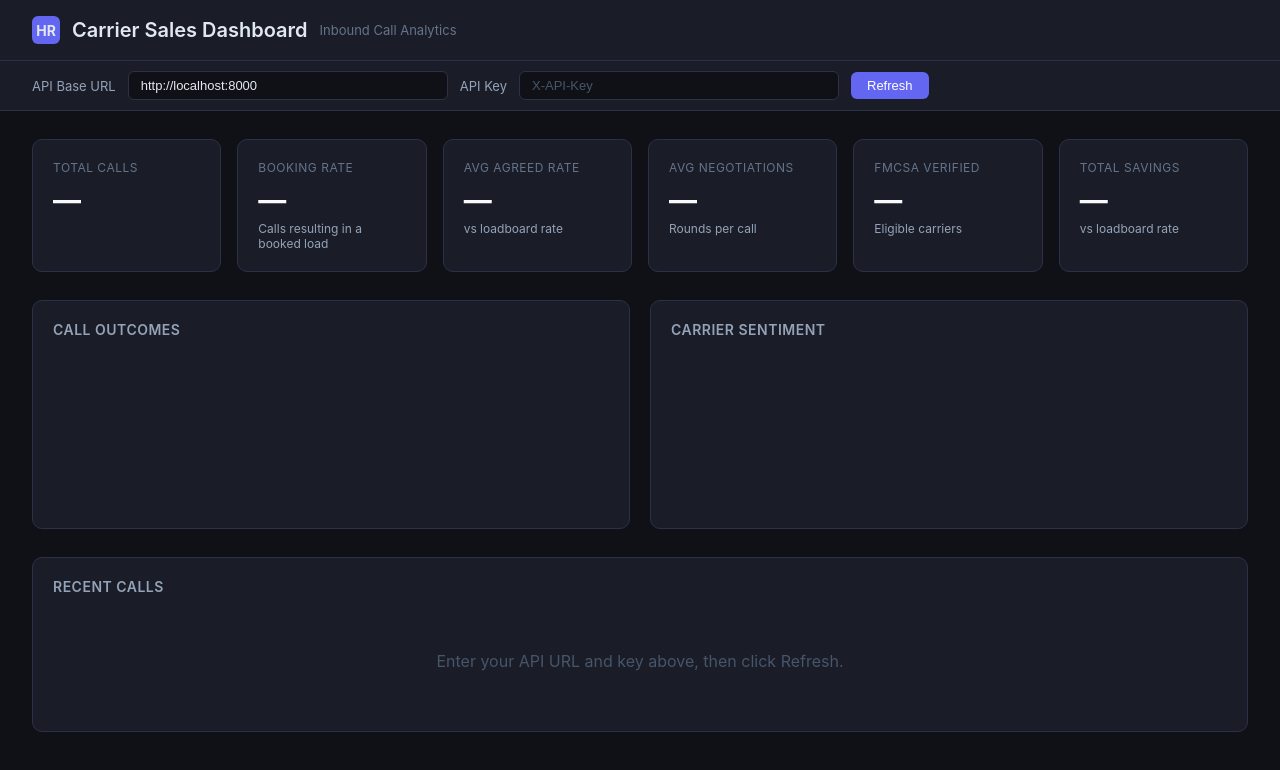
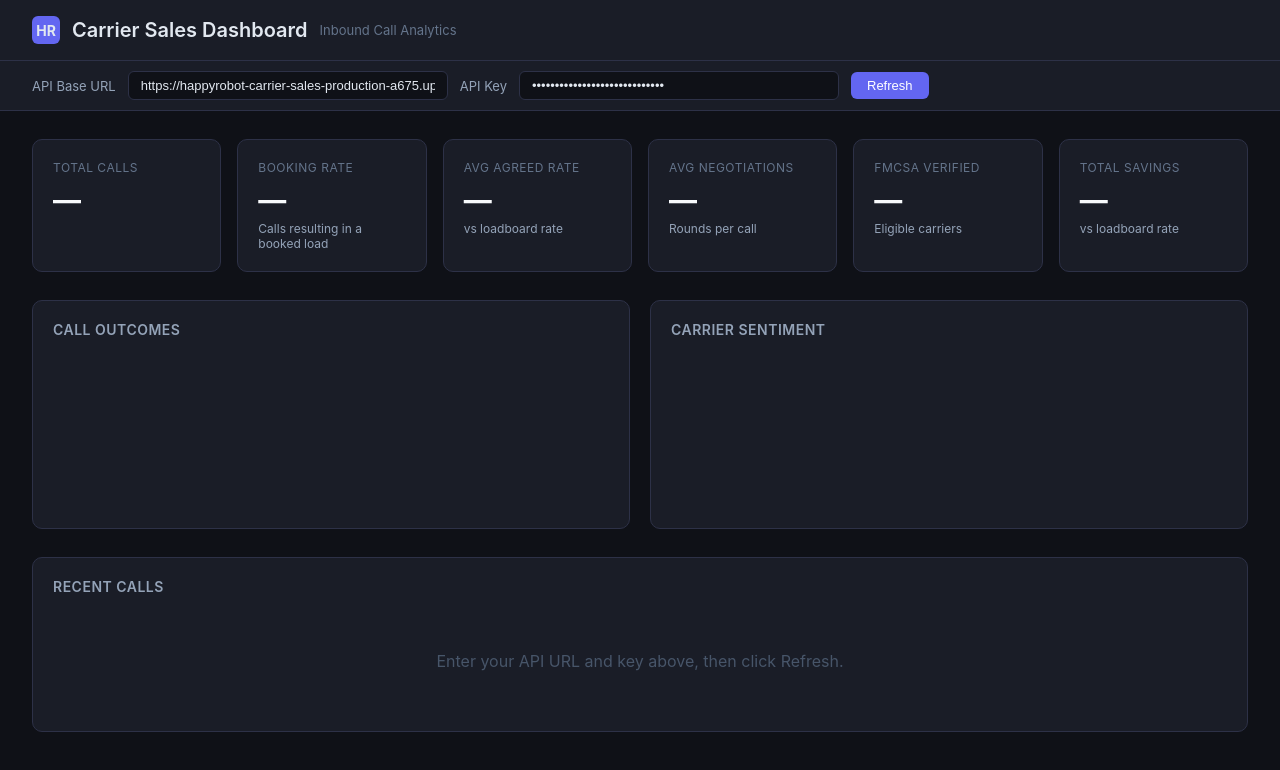
Before and after one commit to ihartmann-commits/happyrobot-carrier-sales, a plain HTML site: page docs/index.html in a window 1280 px wide. Drawn offline with nearby package versions, Linux system fonts and the light colour scheme.

Commit message:
Hardcode Railway URL and API key in dashboard

```diff
--- a/docs/index.html
+++ b/docs/index.html
@@ -55,9 +55,9 @@
 
 <div class="api-bar">
   <label>API Base URL</label>
-  <input id="apiBase" type="text" value="http://localhost:8000" placeholder="http://localhost:8000"/>
+  <input id="apiBase" type="text" value="https://happyrobot-carrier-sales-production-a675.up.railway.app" placeholder="http://localhost:8000"/>
   <label>API Key</label>
-  <input id="apiKey" type="password" placeholder="X-API-Key"/>
+  <input id="apiKey" type="password" value="secret-internal-key-change-me" placeholder="X-API-Key"/>
   <button onclick="load()">Refresh</button>
 </div>
 
```
